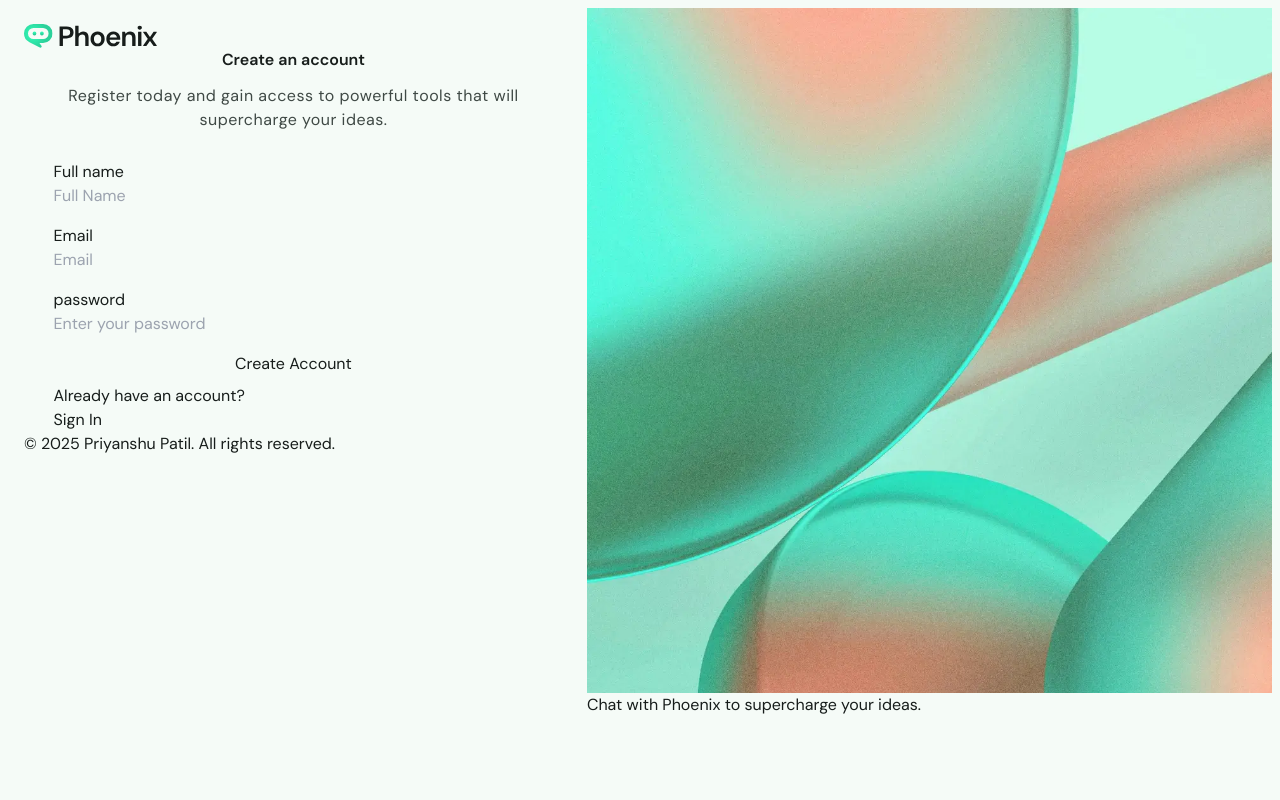
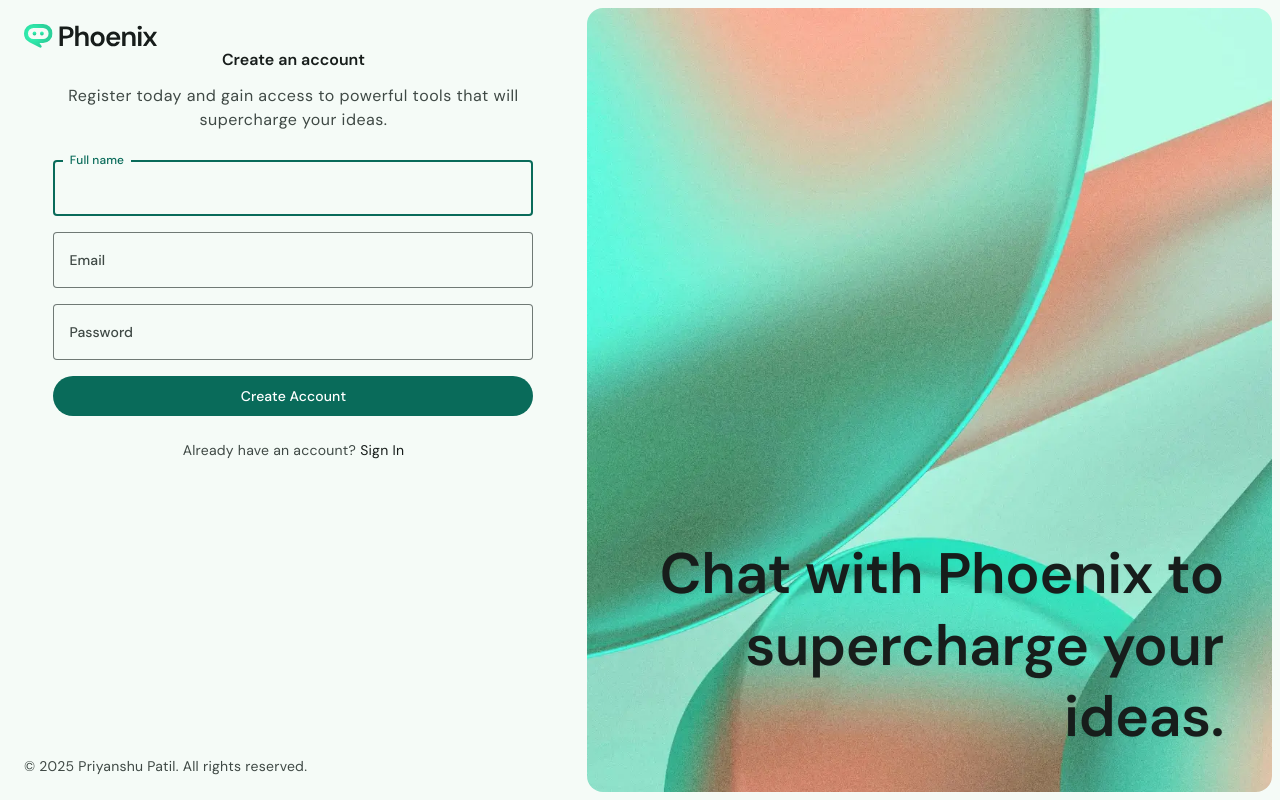
Before and after one commit to Priyanshu-Patil/Phoenix, a React (Vite) app: page /register in a window 1280 px wide. Built offline with nearby package versions, Linux system fonts and the light colour scheme.

Commit message:
Enhance Register page styling and accessibility; update labels, placeholders, and button structure

```diff
--- a/src/index.css
+++ b/src/index.css
@@ -52,4 +52,172 @@
   .text-field-wrapper {
     @apply relative;
   }
+
+  .text-field {
+    @apply ring-1
+    ring-inset
+    ring-light-outline
+    dark:ring-dark-outline
+    bg-inherit
+    text-light-onSurface
+    dark:text-dark-onSurface
+    caret-light-primary
+    dark:caret-dark-primary
+    h-14
+    px-4
+    rounded-extraSmall
+    transition-shadow
+    duration-short3
+    ease-linear
+
+    hover:ring-light-onSurface
+    hover:dark:ring-dark-onSurface
+
+    focus:ring-2
+    focus:ring-light-primary
+    dark:focus:ring-dark-primary;
+  }
+
+  .text-field::placeholder {
+    @apply opacity-0
+    transition-opacity;
+  }
+
+  .text-field:focus::placeholder {
+    @apply opacity-100;
+  }
+
+  .label-text {
+    @apply absolute
+    text-labelLarge
+    top-[18px]
+    left-2
+    text-light-onSurfaceVariant
+    dark:text-dark-onSurfaceVariant
+    bg-light-background
+    dark:bg-dark-background
+    px-2
+    origin-[center_left]
+    pointer-events-none
+    select-none
+    transition-colors
+    transition-transform
+    duration-short4
+    ease-standard;
+  }
+
+  .text-field-wrapper:hover .label-text {
+    @apply text-light-onSurface
+    dark:text-dark-onSurface;
+  }
+
+  .text-field-wrapper:focus-within .label-text, .text-field-wrapper:has(.text-field:not(:placeholder-shown)){
+    @apply translate-x-0.5
+    -translate-y-7
+    scale-[0.85];
+  }
+
+  .text-field-wrapper:focus-within .label-text {
+    @apply text-light-primary
+    dark:text-dark-primary;
+  }
+
+  .text-field-wrapper .helper-text {
+    @apply text-light-onSurfaceVariant
+    dark:text-dark-onSurfaceVariant
+    text-bodySmall
+    px-4
+    pt-1;
+  }
+
+  .btn {
+    @apply h-10
+    flex
+    justify-center
+    items-center
+    rounded-full
+    text-labelLarge
+    px-4
+    transition-shadow
+    duration-short3
+    ease-standard
+
+    hover:shadow-elevation1
+    focus:shadow-none;
+  }
+
+  .btn.filled.primary {
+    --state-layer-bg: theme('colors.light.onPrimary');
+    @apply bg-light-primary
+    dark:bg-dark-primary
+    text-light-onPrimary
+    dark:text-dark-onPrimary
+    hover:bg-light-onPrimary/90
+    dark:hover:bg-dark-onPrimary/90;
+  }
+
+  @media (prefers-color-scheme: dark) {
+    .btn.filled.primary {
+      --state-layer-bg: theme('colors.dark.onPrimary');
+    }
+  }
+
+  .btn.filled.disabled {
+    @apply bg-light-onSurface/[0.12]
+    dark:bg-dark-onSurface/[0.12]
+    text-light-onSurface/[0.38]
+    dark:text-dark-onSurface/[0.38]
+    pointer-events-none
+  }
+
+  :has(> .state-layer) {
+    @apply relative
+    overflow-hidden
+    isolate;
+  }
+
+  .state-layer {
+    @apply absolute
+    inset-0
+    bg-[--state-layer-bg]
+    opacity-0
+    transition-opacity
+    duration-short3
+    ease-standard
+    pointer-events-none
+    select-none
+    -z-10;
+  }
+
+  :has(> .state-layer):hover > .state-layer {
+    @apply opacity-[0.08];
+  }
+
+  :has(> .state-layer):where(:focus, :focus-visible, :focus-within) > .state-layer {
+    @apply opacity-[0.1]
+  }
+
+  .link {
+    @apply transition-colors
+    duration-short3
+    ease-standard
+
+    hover:text-light-primary
+    hover:dark:text-dark-primary;
+    hover:underline;
+  }
 }
+
+@layer utilities {
+  .img-box {
+    @apply bg-light-surfaceContainerHighest
+    dark:bg-dark-surfaceContainerHighest
+    overflow-hidden
+  }
+
+  .img-cover {
+    @apply w-full
+    h-full
+    object-cover
+  }
+}
--- a/src/pages/Register.jsx
+++ b/src/pages/Register.jsx
@@ -64,36 +64,40 @@
               <TextField
                 type='password'
                 name='password'
-                label='password'
+                label='Password'
                 placeholder='Enter your password'
                 required={true}
               />
 
-              <Button type='submit'>Create Account</Button>
+              <Button
+                type='submit'
+              >
+                Create Account
+              </Button>
             </Form>
 
-            <p className=''>
+            <p className='text-bodyMedium text-light-onSurfaceVariant dark:text-dark-onSurfaceVariant text-center mt-4'>
               Already have an account?
               <Link
                 to='/login'
-                className=''
+                className='link inline-block ms-1 text-light-onSurface dark:text-dark-onSurface'
               >
                 Sign In
               </Link>
             </p>
           </div>
 
-          <p className=''>&copy; 2025 Priyanshu Patil. All rights reserved.</p>
+          <p className='mt-auto mx-auto text-light-onSurfaceVariant dark:text-dark-onSurfaceVariant text-bodyMedium lg:mx-0'>&copy; 2025 Priyanshu Patil. All rights reserved.</p>
         </div>
 
-        <div className=''>
+        <div className='hidden img-box lg:block lg:relative lg:rounded-large lg:overflow-hidden'>
           <img
             src={banner}
             alt='banner'
             className='img-cover'
           />
 
-          <p className=''>Chat with Phoenix to supercharge your ideas.</p>
+          <p className='absolute bottom-10 left-12 right-12 z-10 text-displayLarge font-semibold leading-tight text-right text-light-onSurface drop-shadow-sm 2xl:text-[72px]'>Chat with Phoenix to supercharge your ideas.</p>
         </div>
       </div>
     </>
```
